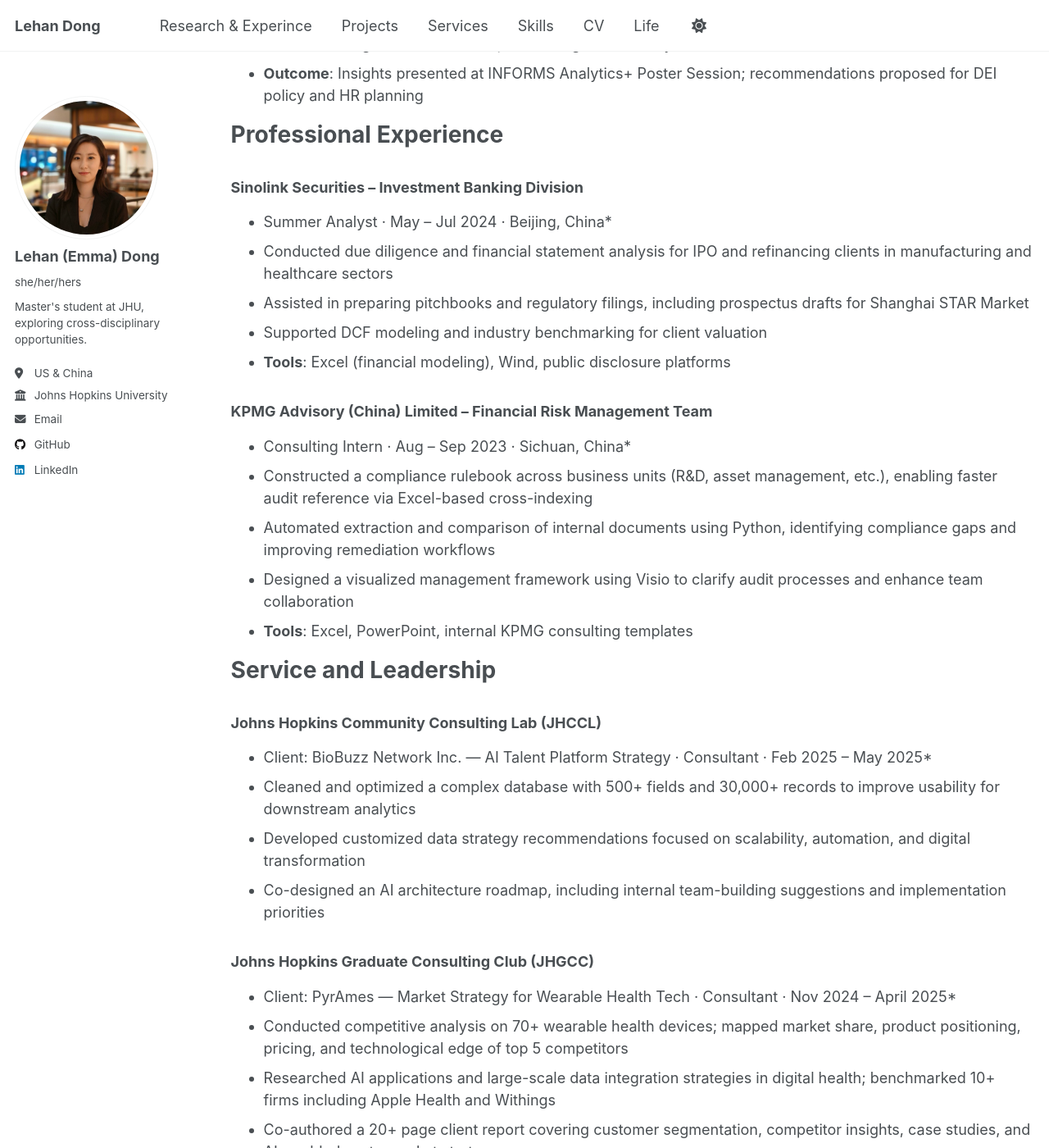
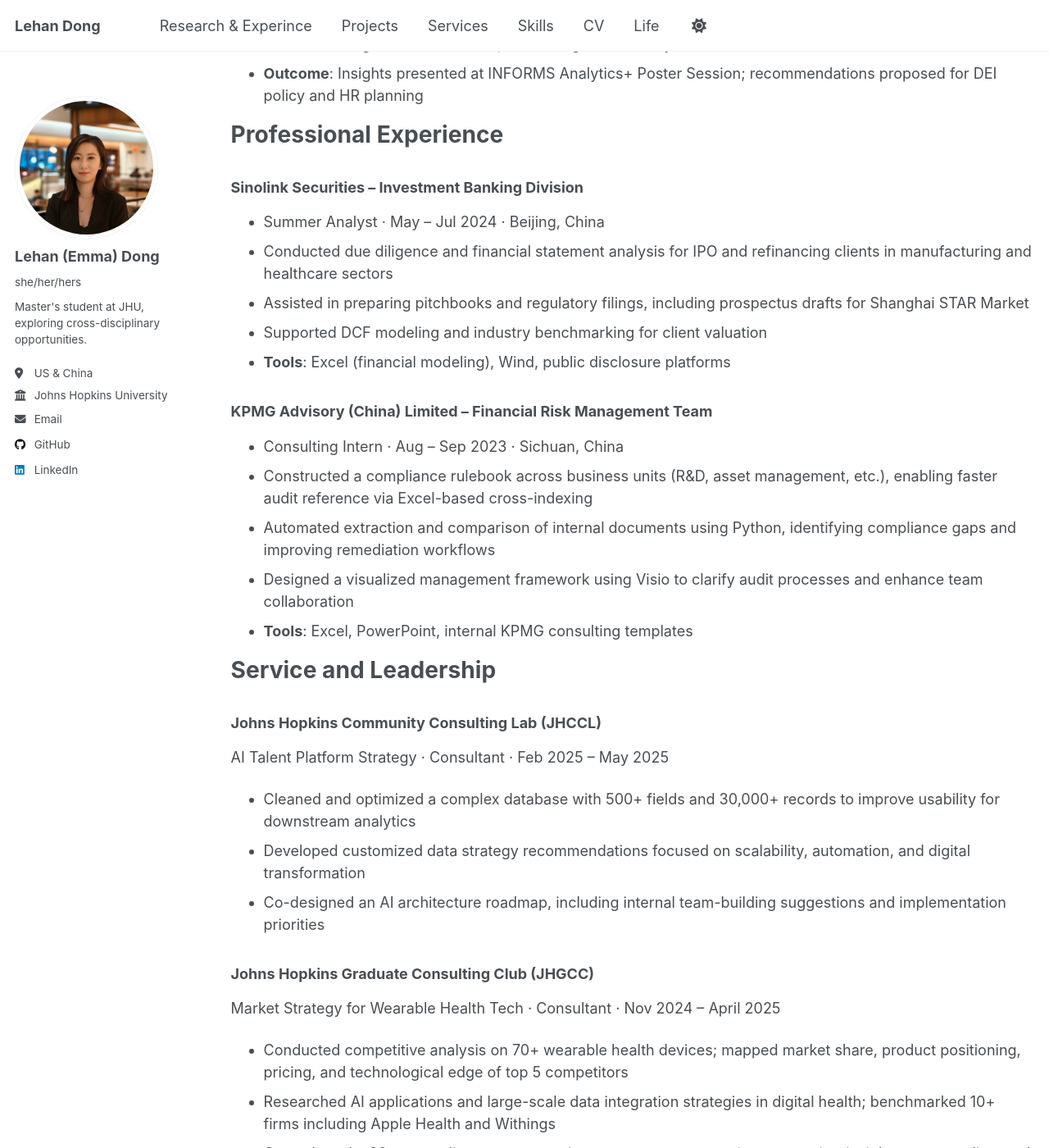
Before and after one commit to LehanDong/lehandongwebsite, a Jekyll site: the page built from _pages/cv.md, in a window 1280 px wide and 1400 px high, scrolled down 3492 px. Shown: the whole window at 82% size. Built offline with Jekyll 4.4.1, drawn with Linux system fonts in a browser that asks for light colours.

Commit message:
Update cv.md

```diff
--- a/_pages/cv.md
+++ b/_pages/cv.md
@@ -110,14 +110,14 @@ Projects
 Professional Experience
 ======
 ### Sinolink Securities – Investment Banking Division
-* Summer Analyst · May – Jul 2024 · Beijing, China*
+* Summer Analyst · May – Jul 2024 · Beijing, China
 - Conducted due diligence and financial statement analysis for IPO and refinancing clients in manufacturing and healthcare sectors
 - Assisted in preparing pitchbooks and regulatory filings, including prospectus drafts for Shanghai STAR Market
 - Supported DCF modeling and industry benchmarking for client valuation
 - **Tools**: Excel (financial modeling), Wind, public disclosure platforms
 
 ### KPMG Advisory (China) Limited – Financial Risk Management Team
-* Consulting Intern · Aug – Sep 2023 · Sichuan, China*
+* Consulting Intern · Aug – Sep 2023 · Sichuan, China
 - Constructed a compliance rulebook across business units (R&D, asset management, etc.), enabling faster audit reference via Excel-based cross-indexing
 - Automated extraction and comparison of internal documents using Python, identifying compliance gaps and improving remediation workflows
 - Designed a visualized management framework using Visio to clarify audit processes and enhance team collaboration
@@ -126,19 +126,19 @@ Professional Experience
 Service and Leadership
 ======
 ### Johns Hopkins Community Consulting Lab (JHCCL)
-* Client: BioBuzz Network Inc. — AI Talent Platform Strategy · Consultant · Feb 2025 – May 2025*
+AI Talent Platform Strategy · Consultant · Feb 2025 – May 2025
 - Cleaned and optimized a complex database with 500+ fields and 30,000+ records to improve usability for downstream analytics
 - Developed customized data strategy recommendations focused on scalability, automation, and digital transformation
 - Co-designed an AI architecture roadmap, including internal team-building suggestions and implementation priorities
 
 ### Johns Hopkins Graduate Consulting Club (JHGCC)
-* Client: PyrAmes — Market Strategy for Wearable Health Tech · Consultant · Nov 2024 – April 2025*
+Market Strategy for Wearable Health Tech · Consultant · Nov 2024 – April 2025
 - Conducted competitive analysis on 70+ wearable health devices; mapped market share, product positioning, pricing, and technological edge of top 5 competitors
 - Researched AI applications and large-scale data integration strategies in digital health; benchmarked 10+ firms including Apple Health and Withings
 - Co-authored a 20+ page client report covering customer segmentation, competitor insights, case studies, and AI-enabled go-to-market strategy
 
 ### Henan University Debate Team
-* Team Captain · Sept 2021 – Mar 2023
+Team Captain · Sept 2021 – Mar 2023
 - Led the organization of the university’s first cross-city debate competition; coordinated 24 departments and collaborated to engage nearly 300 student participants
 - Oversaw full-cycle planning and execution, including inter-departmental coordination, scheduling, and participant management
 - Participated in international and national tournaments, winning 2 international and 10 national awards; strengthened skills in teamwork, structured argumentation, and data-supported communication
```
